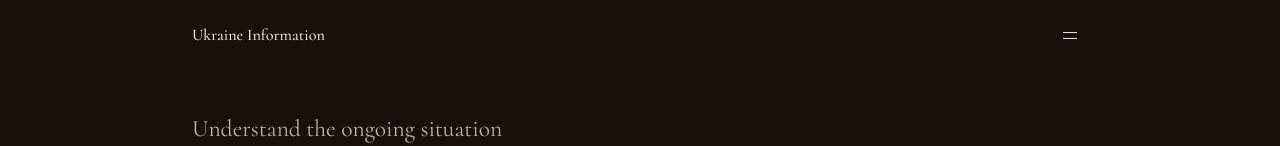
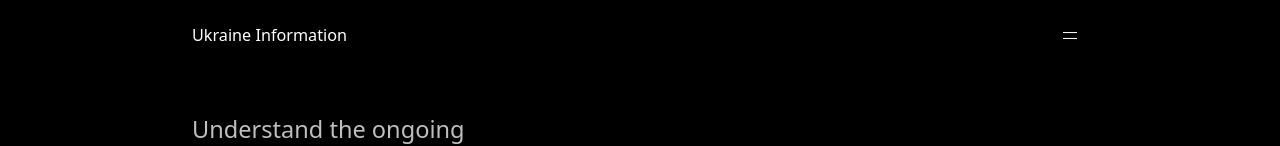
Before and after one commit to kudinDmitriyUp/be80caee-27b4-4ca6-8a72-738800fd6ded, a Next.js app: page / in a window 1280 px wide. Shown: the top 146 px of the page. Built offline with nearby package versions, Linux system fonts and the light colour scheme; no server answers.

Commit message:
Update project files

```diff
--- a/src/app/globals.css
+++ b/src/app/globals.css
@@ -4,13 +4,13 @@
   /* Base units */
   /* --vw is set by ThemeProvider */
 
-  --background: #1a0f0a;;
-  --card: #241f1c;;
-  --foreground: #f5e8e0;;
-  --primary-cta: #d4704c;;
-  --secondary-cta: #1a0f0a;;
-  --accent: #b88a78;;
-  --background-accent: #8f6d5f;;
+  --background: #000000;
+  --card: #0a0a0a;
+  --foreground: #ffffff;
+  --primary-cta: #ffffff;
+  --secondary-cta: #000000;
+  --accent: #666666;
+  --background-accent: #999999;
 
   /* text sizing - set by ThemeProvider */
   /* --text-2xs: clamp(0.465rem, 0.62vw, 0.62rem);
@@ -495,7 +495,7 @@ html {
 body {
   background-color: var(--background);
   color: var(--foreground);
-  font-family: var(--font-cormorant), sans-serif;
+  font-family: var(--font-inter-tight), sans-serif;
   position: relative;
   min-height: 100vh;
   overscroll-behavior: none;
@@ -508,5 +508,5 @@ h3,
 h4,
 h5,
 h6 {
-  font-family: var(--font-cormorant), sans-serif;
+  font-family: var(--font-inter-tight), sans-serif;
 }
--- a/src/app/page.tsx
+++ b/src/app/page.tsx
@@ -1,4 +1,4 @@
-"use client"
+"use client";
 
 import { ThemeProvider } from "@/providers/themeProvider/ThemeProvider";
 import NavbarStyleFullscreen from '@/components/navbar/NavbarStyleFullscreen/NavbarStyleFullscreen';
```
Also changed, not shown: src/app/layout.tsx (line endings or trailing spaces).
